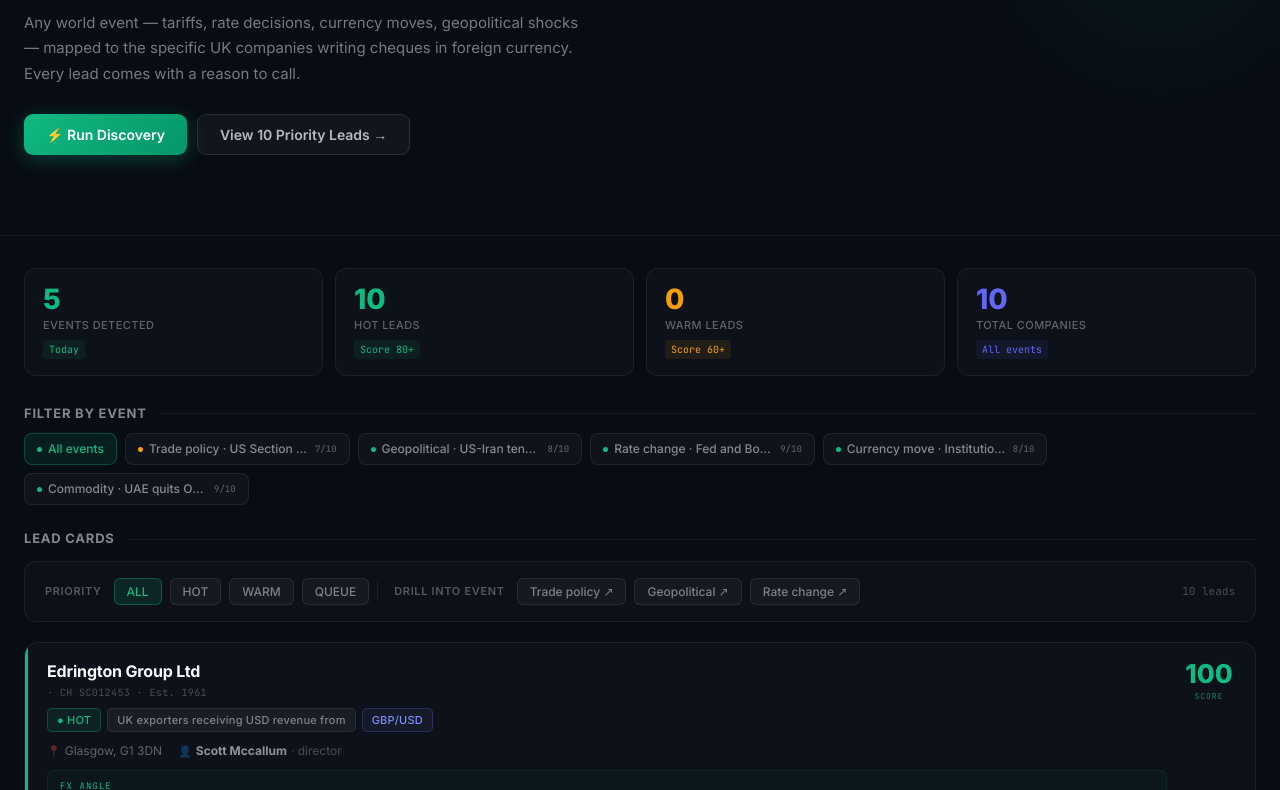
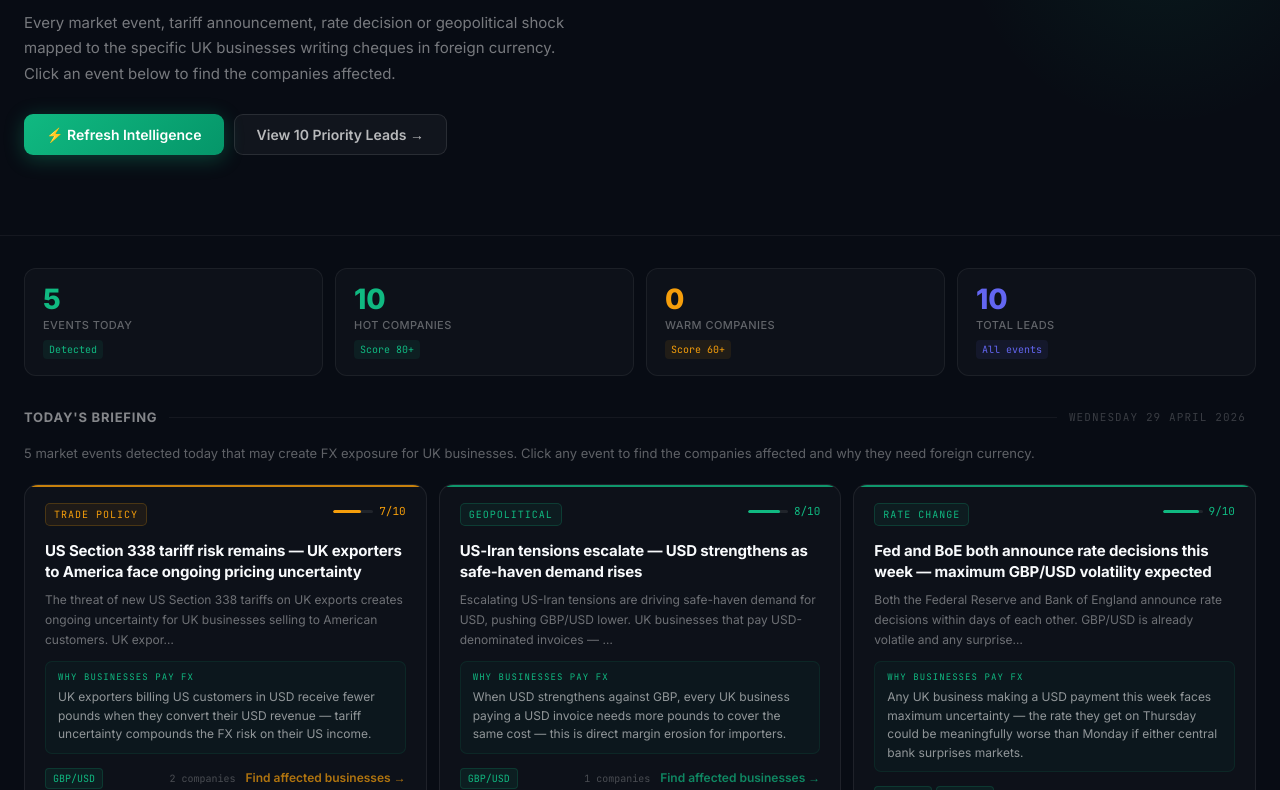
Before and after one commit to zacld/fx, a React (Vite) app: page / in a window 1280 px wide. Shown: the part 250-1040 px from the top of the page. Built offline with nearby package versions, Linux system fonts and the light colour scheme.

Commit message:
feat: event-briefing-first dashboard — what happened today → click → find companies

```diff
--- a/src/App.jsx
+++ b/src/App.jsx
@@ -567,6 +567,58 @@ body{
 }
 .empty-sub code{color:rgba(16,185,129,0.5)}
 
+/* ── TODAY'S BRIEFING ── */
+.briefing-date{
+  font-family:'JetBrains Mono',monospace;font-size:11px;
+  letter-spacing:0.1em;text-transform:uppercase;
+  color:rgba(255,255,255,0.2);margin-bottom:20px;
+  display:flex;align-items:center;gap:10px;
+}
+.briefing-date::after{content:'';flex:1;height:1px;background:rgba(255,255,255,0.06)}
+.event-briefing-grid{
+  display:grid;grid-template-columns:repeat(auto-fill,minmax(340px,1fr));
+  gap:12px;margin-bottom:36px;
+}
+@media(max-width:600px){.event-briefing-grid{grid-template-columns:1fr}}
+.event-briefing-card{
+  position:relative;overflow:hidden;
+  background:rgba(255,255,255,0.025);
+  border:1px solid rgba(255,255,255,0.07);
+  border-radius:14px;cursor:pointer;transition:all 0.2s;
+}
+.event-briefing-card::before{
+  content:'';position:absolute;top:0;left:0;right:0;height:2px;
+  background:var(--uc);opacity:0.8;
+}
+.event-briefing-card:hover{
+  background:rgba(255,255,255,0.04);border-color:rgba(255,255,255,0.13);
+  transform:translateY(-2px);box-shadow:0 8px 32px rgba(0,0,0,0.3);
+}
+.ebc-header{display:flex;justify-content:space-between;align-items:flex-start;padding:18px 20px 0;gap:10px}
+.ebc-type{
+  font-family:'JetBrains Mono',monospace;font-size:10px;
+  letter-spacing:0.1em;text-transform:uppercase;color:var(--uc);
+  padding:3px 8px;border-radius:5px;background:var(--ucbg);border:1px solid var(--ucborder);white-space:nowrap;
+}
+.ebc-urgency{display:flex;align-items:center;gap:6px;font-family:'JetBrains Mono',monospace;font-size:11px;color:var(--uc)}
+.ebc-urgency-bar{width:40px;height:3px;background:rgba(255,255,255,0.08);border-radius:2px;overflow:hidden}
+.ebc-urgency-fill{height:100%;background:var(--uc);border-radius:2px}
+.ebc-body{padding:14px 20px 18px}
+.ebc-headline{font-size:15px;font-weight:700;line-height:1.4;color:#F8FAFC;margin-bottom:8px;letter-spacing:-0.01em}
+.ebc-summary{font-size:12px;line-height:1.65;color:rgba(255,255,255,0.4);margin-bottom:12px}
+.ebc-impact{
+  padding:9px 12px;background:rgba(16,185,129,0.04);
+  border:1px solid rgba(16,185,129,0.1);border-radius:7px;margin-bottom:14px;
+}
+.ebc-impact-label{font-family:'JetBrains Mono',monospace;font-size:9px;letter-spacing:0.12em;text-transform:uppercase;color:#10B981;margin-bottom:3px}
+.ebc-impact-text{font-size:12px;line-height:1.55;color:rgba(255,255,255,0.55)}
+.ebc-footer{display:flex;justify-content:space-between;align-items:center}
+.ebc-pairs{display:flex;gap:4px}
+.ebc-pair{font-family:'JetBrains Mono',monospace;font-size:10px;padding:2px 7px;border-radius:4px;background:rgba(16,185,129,0.08);border:1px solid rgba(16,185,129,0.18);color:#10B981}
+.ebc-cta{display:flex;align-items:center;gap:5px;font-size:12px;font-weight:600;color:var(--uc);opacity:0.7;transition:opacity 0.15s}
+.event-briefing-card:hover .ebc-cta{opacity:1}
+.ebc-lead-count{font-family:'JetBrains Mono',monospace;font-size:10px;color:rgba(255,255,255,0.25)}
+
 /* ── RESPONSIVE ── */
 @media(max-width:768px){
   .hero-title{font-size:28px}
@@ -929,103 +981,121 @@ function CompaniesView({ event, industry, leads, onBack }) {
 }
 
 // ── MAIN DASHBOARD VIEW ────────────────────────────────────────────
+function EventBriefingCard({ event, leadCount, onSelect }) {
+  const uc = urgencyColor(event.urgency_score || 0);
+  const ucbg = `${uc}12`;
+  const ucborder = `${uc}35`;
+  return (
+    <div
+      className="event-briefing-card"
+      style={{"--uc":uc,"--ucbg":ucbg,"--ucborder":ucborder}}
+      onClick={() => onSelect(event)}
+    >
+      <div className="ebc-header">
+        <span className="ebc-type">{event.event_type || "Event"}</span>
+        <div className="ebc-urgency">
+          <div className="ebc-urgency-bar">
+            <div className="ebc-urgency-fill" style={{width:`${(event.urgency_score||0)*10}%`}} />
+          </div>
+          {event.urgency_score}/10
+        </div>
+      </div>
+      <div className="ebc-body">
+        <div className="ebc-headline">{event.headline}</div>
+        <div className="ebc-summary">{event.summary?.slice(0,140)}{event.summary?.length > 140 ? "…" : ""}</div>
+        {event.fx_payment_logic && (
+          <div className="ebc-impact">
+            <div className="ebc-impact-label">Why businesses pay FX</div>
+            <div className="ebc-impact-text">{event.fx_payment_logic}</div>
+          </div>
+        )}
+        <div className="ebc-footer">
+          <div className="ebc-pairs">
+            {(event.currency_pairs||[]).map(p => <span key={p} className="ebc-pair">{p}</span>)}
+          </div>
+          <div style={{display:"flex",alignItems:"center",gap:10}}>
+            {leadCount > 0 && <span className="ebc-lead-count">{leadCount} companies</span>}
+            <div className="ebc-cta">Find affected businesses →</div>
+          </div>
+        </div>
+      </div>
+    </div>
+  );
+}
+
 function DashboardView({ events, leads, onSelectEvent }) {
-  const [priorityFilter, setPriorityFilter] = useState("ALL");
-  const [selectedEventId, setSelectedEventId] = useState(null);
-
-  const filtered = useMemo(() => {
-    let base = selectedEventId ? leads.filter(l => l.event_id === selectedEventId) : leads;
-    if (priorityFilter !== "ALL") base = base.filter(l => l.priority === priorityFilter);
-    return base;
-  }, [leads, selectedEventId, priorityFilter]);
-
   const hot  = leads.filter(l => l.priority==="HOT").length;
   const warm = leads.filter(l => l.priority==="WARM").length;
+  const today = new Date().toLocaleDateString("en-GB", {weekday:"long",day:"numeric",month:"long",year:"numeric"});
 
   return (
     <>
       {/* STATS */}
-      <div className="stats-row" style={{marginBottom:28}}>
+      <div className="stats-row" style={{marginBottom:32}}>
         {[
-          {num:events.length, label:"Events detected",  color:"#10B981", delta:"Today"},
-          {num:hot,           label:"Hot leads",         color:"#10B981", delta:"Score 80+"},
-          {num:warm,          label:"Warm leads",        color:"#F59E0B", delta:"Score 60+"},
-          {num:leads.length,  label:"Total companies",   color:"#6366F1", delta:"All events"},
+          {num:events.length, label:"Events today",    color:"#10B981", delta:"Detected"},
+          {num:hot,           label:"Hot companies",   color:"#10B981", delta:"Score 80+"},
+          {num:warm,          label:"Warm companies",  color:"#F59E0B", delta:"Score 60+"},
+          {num:leads.length,  label:"Total leads",     color:"#6366F1", delta:"All events"},
         ].map(({num,label,color,delta}) => (
           <div className="stat-card" key={label}>
             <div className="stat-card-num" style={{color}}>{num}</div>
             <div className="stat-card-label">{label}</div>
-            <div className="stat-card-delta" style={{background:`${color}15`,color}}>
-              {delta}
-            </div>
+            <div className="stat-card-delta" style={{background:`${color}15`,color}}>{delta}</div>
           </div>
         ))}
       </div>
 
-      {/* EVENT FILTER PILLS */}
-      {events.length > 0 && (
+      {/* TODAY'S BRIEFING */}
+      <div className="section-header" style={{marginBottom:16}}>
+        <div className="section-title">Today's briefing</div>
+        <div className="section-divider" />
+        <div className="briefing-date" style={{marginBottom:0,flex:"none"}}>
+          {today}
+        </div>
+      </div>
+
+      {events.length === 0 ? (
+        <div className="empty-state">
+          <div className="empty-icon">📡</div>
+          <div className="empty-title">No events detected yet</div>
+          <div className="empty-sub">
+            Run <code>python3 scripts/ingest.py</code> to pull today's market events
+          </div>
+        </div>
+      ) : (
         <>
-          <div className="section-header" style={{marginBottom:10}}>
-            <div className="section-title">Filter by event</div>
-            <div className="section-divider" />
+          <p style={{fontSize:13,color:"rgba(255,255,255,0.35)",marginBottom:20,lineHeight:1.6}}>
+            {events.length} market event{events.length!==1?"s":""} detected today that may create FX exposure for UK businesses.
+            Click any event to find the companies affected and why they need foreign currency.
+          </p>
+          <div className="event-briefing-grid">
+            {events.map(ev => (
+              <EventBriefingCard
+                key={ev.id}
+                event={ev}
+                leadCount={leads.filter(l => l.event_id === ev.id).length}
+                onSelect={onSelectEvent}
+              />
+            ))}
           </div>
-          <EventPills
-            events={events}
-            selectedId={selectedEventId}
-            onSelect={setSelectedEventId}
-          />
         </>
       )}
 
-      {/* PRIORITY FILTER + LEADS */}
-      <div className="section-header" style={{marginBottom:12}}>
-        <div className="section-title">Lead cards</div>
-        <div className="section-divider" />
-      </div>
-
-      <div className="filter-bar">
-        <span className="filter-label">Priority</span>
-        {["ALL","HOT","WARM","QUEUE"].map(f => (
-          <button
-            key={f}
-            className={`filter-btn${priorityFilter===f?" active":""}`}
-            onClick={() => setPriorityFilter(f)}
-          >
-            {f}
-          </button>
-        ))}
-        <span className="filter-sep" />
-        {events.length > 0 && (
-          <>
-            <span className="filter-label" style={{marginLeft:8}}>Drill into event</span>
-            {events.slice(0,3).map(ev => (
-              <button
-                key={ev.id}
-                className="filter-btn"
-                onClick={() => onSelectEvent(ev)}
-                style={{maxWidth:180,overflow:"hidden",textOverflow:"ellipsis",whiteSpace:"nowrap"}}
-              >
-                {ev.event_type} ↗
-              </button>
-            ))}
-          </>
-        )}
-        <span className="filter-count">{filtered.length} leads</span>
-      </div>
-
-      {filtered.length === 0 ? (
-        <div className="empty-state">
-          <div className="empty-icon">📡</div>
-          <div className="empty-title">No leads yet</div>
-          <div className="empty-sub">
-            Run <code>python3 scripts/ingest.py</code> then <code>python3 scripts/discover.py</code><br/>
-            to populate the dashboard with real market-driven leads
+      {/* ALL LEADS BELOW */}
+      {leads.length > 0 && (
+        <>
+          <div className="section-header" style={{marginBottom:12,marginTop:8}}>
+            <div className="section-title">All company leads</div>
+            <div className="section-divider" />
+            <div style={{fontSize:11,color:"rgba(255,255,255,0.25)",fontFamily:"'JetBrains Mono',monospace",flexShrink:0}}>
+              Sorted by FX relevance score · {leads.length} total
+            </div>
           </div>
-        </div>
-      ) : (
-        <div className="lead-grid">
-          {filtered.map(lead => <LeadCard key={lead.id} lead={lead} />)}
-        </div>
+          <div className="lead-grid">
+            {leads.map(lead => <LeadCard key={lead.id} lead={lead} />)}
+          </div>
+        </>
       )}
     </>
   );
@@ -1093,29 +1163,29 @@ export default function App() {
         <div className="hero">
           <div className="wrap">
             <div className="hero-eyebrow">
-              <span>●</span> Event-driven FX sales intelligence
+              <span>●</span> Live market intelligence · {new Date().toLocaleDateString("en-GB",{weekday:"short",day:"numeric",month:"short"})}
             </div>
             <h1 className="hero-title">
-              Find UK businesses with<br/>
-              <span>real FX exposure</span>
+              What happened today —<br/>
+              <span>and who you should call</span>
             </h1>
             <p className="hero-sub">
-              Any world event — tariffs, rate decisions, currency moves, geopolitical shocks —
-              mapped to the specific UK companies writing cheques in foreign currency.
-              Every lead comes with a reason to call.
+              Every market event, tariff announcement, rate decision or geopolitical shock mapped
+              to the specific UK businesses writing cheques in foreign currency.
+              Click an event below to find the companies affected.
             </p>
             <div className="hero-ctas">
               <button
                 className="btn-lg primary"
-                onClick={() => { /* trigger discovery */ }}
+                onClick={() => loadData()}
               >
-                ⚡ Run Discovery
+                ⚡ Refresh Intelligence
               </button>
               <button
                 className="btn-lg secondary"
                 onClick={() => document.querySelector('.lead-grid')?.scrollIntoView({behavior:'smooth'})}
               >
-                View {hot + warm} Priority Leads →
+                {hot + warm > 0 ? `View ${hot + warm} Priority Leads →` : "View All Leads →"}
               </button>
             </div>
           </div>
```
